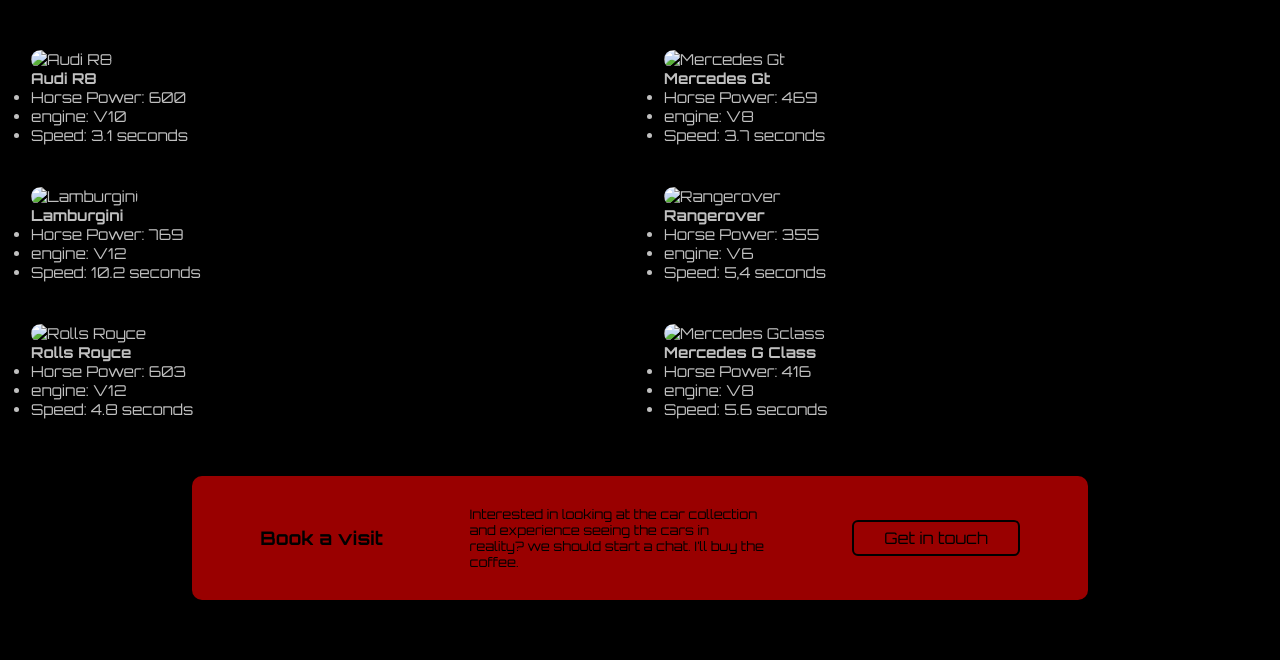
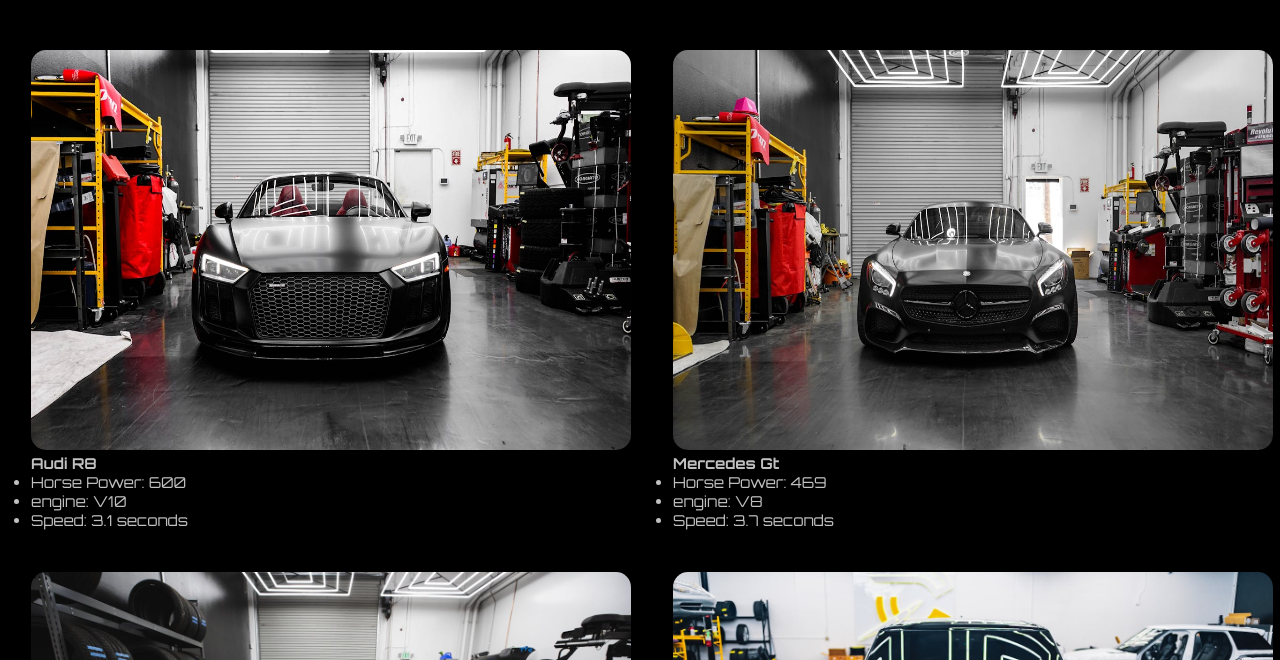
Before and after one commit to malek000777/car-collection, a plain HTML site: page cars.html in a window 1280 px wide. Shown: the part 61-721 px from the top of the page. Drawn offline with Linux system fonts and the light colour scheme.

```diff
--- a/cars.html
+++ b/cars.html
@@ -24,7 +24,7 @@
         <div class="grid-container">
             <!-- Car item with image and details -->
             <div class="grid-item">
-                <img src="assets/audir8.jpg" alt="Audi R8">
+                <img src="assets/images-vedios/audi.jpg" alt="Audi R8">
                 <h4>Audi R8</h4>
                 <ul>
                     <li>Horse Power: 600</li>
@@ -34,7 +34,7 @@
             </div>
         <!-- Repeat grid-item structure for each car -->
         <div class="grid-item">
-            <img src="assets/mercgt.jpg" alt="Mercedes Gt">
+            <img src="assets/images-vedios/gt.jpg" alt="Mercedes Gt">
             <h4>Mercedes Gt</h4>
             <ul>
                 <li>Horse Power: 469</li>
@@ -43,7 +43,7 @@
             </ul>
         </div>
             <div class="grid-item">
-                <img src="assets/lambo.jpg" alt="Lamburgini">
+                <img src="assets/images-vedios/lambo.jpg" alt="Lamburgini">
                 <h4>Lamburgini</h4>
                 <ul>
                     <li>Horse Power: 769</li>
@@ -52,7 +52,7 @@
                 </ul>
             </div>
             <div class="grid-item">
-                <img src="assets/range.jpg" alt="Rangerover">
+                <img src="assets/images-vedios/rang.jpg" alt="Rangerover">
                 <h4>Rangerover</h4>
                 <ul>
                     <li>Horse Power: 355</li>
@@ -61,7 +61,7 @@
                 </ul>
             </div>
             <div class="grid-item">
-                <img src="assets/rolls.jpg" alt="Rolls Royce">
+                <img src="assets/images-vedios/rolls.jpg" alt="Rolls Royce">
                 <h4>Rolls Royce</h4>
                 <ul>
                     <li>Horse Power: 603</li>
@@ -70,7 +70,7 @@
                 </ul>
             </div>
             <div class="grid-item">
-                <img src="assets/gclass.jpg" alt="Mercedes Gclass">
+                <img src="assets/images-vedios/gclass.jpg" alt="Mercedes Gclass">
                 <h4>Mercedes G Class</h4>
                 <ul>
                     <li>Horse Power: 416</li>
```
